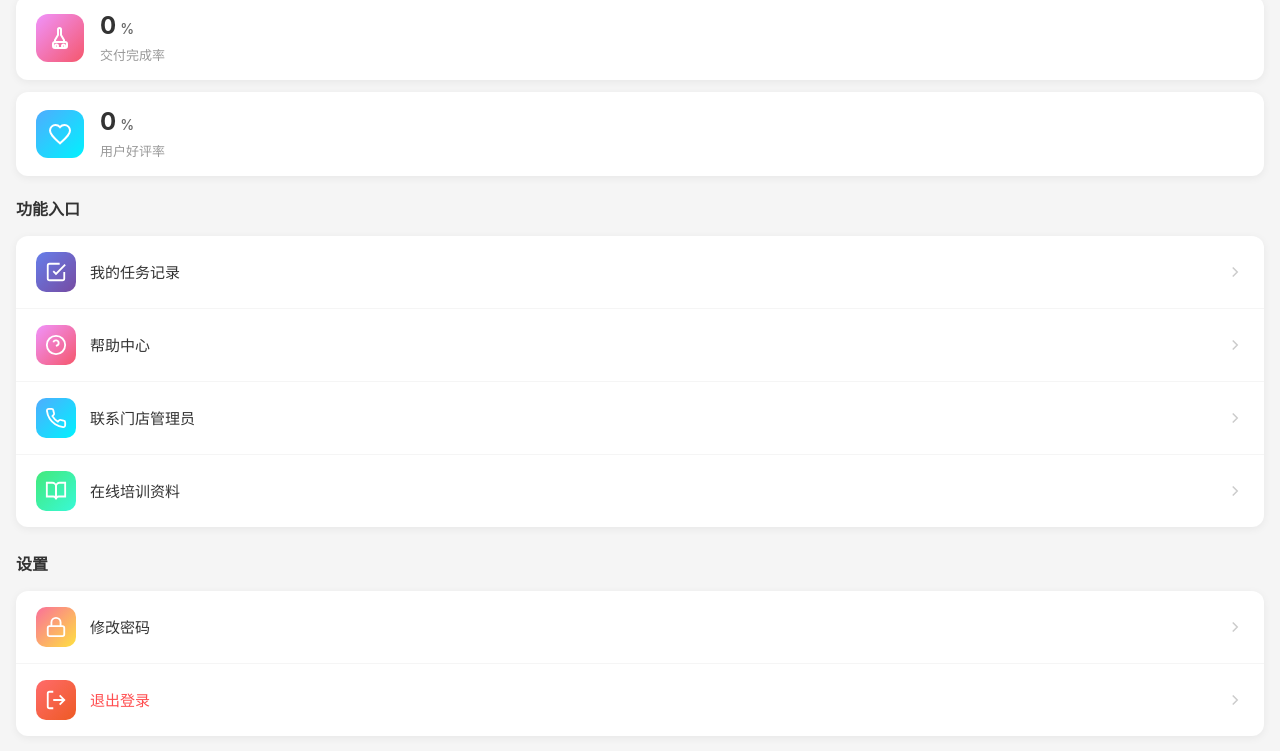
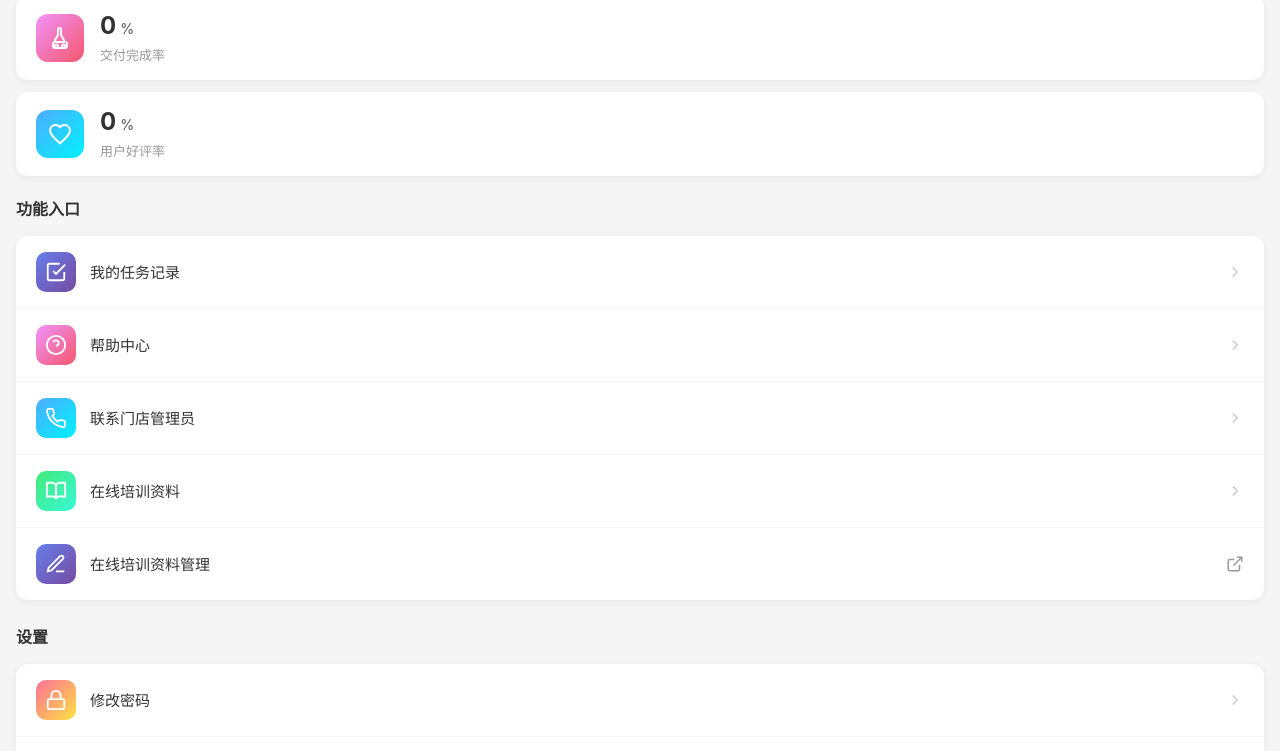
Before and after one commit to zhijie435/trae-yxz-020-staff-profile-training, a Vue app in the folder frontend/: page / in a window 1280 px wide. Shown: the part 395-1146 px from the top of the page. Built offline with nearby package versions, Linux system fonts and the light colour scheme; no server answers.

Commit message:
.3999348844658896:4860dbadc5dcfcf8a729abebd53eb3e3_6a35dd3dc96528e71ef0bdf1.6a35de1ac96528e71ef0be2d.6a35de1a83d05fab4628e5cd:Trae CN.T(2026/6/20 08:26:02)

```diff
--- a/frontend/src/components/UserProfile.vue
+++ b/frontend/src/components/UserProfile.vue
@@ -133,6 +133,21 @@
           <div class="feature-label">在线培训资料</div>
           <svg class="feature-arrow" viewBox="0 0 24 24" fill="none" stroke="currentColor" stroke-width="2">
             <polyline points="9 18 15 12 9 6"/>
+          </svg>
+        </div>
+
+        <div class="feature-item" @click="handleFeatureClick('trainingManage')">
+          <div class="feature-icon feature-training-manage">
+            <svg viewBox="0 0 24 24" fill="none" stroke="currentColor" stroke-width="2">
+              <path d="M12 20h9"/>
+              <path d="M16.5 3.5a2.121 2.121 0 0 1 3 3L7 19l-4 1 1-4L16.5 3.5z"/>
+            </svg>
+          </div>
+          <div class="feature-label">在线培训资料管理</div>
+          <svg class="feature-external" viewBox="0 0 24 24" fill="none" stroke="currentColor" stroke-width="2">
+            <path d="M18 13v6a2 2 0 0 1-2 2H5a2 2 0 0 1-2-2V8a2 2 0 0 1 2-2h6"/>
+            <polyline points="15 3 21 3 21 9"/>
+            <line x1="10" y1="14" x2="21" y2="3"/>
           </svg>
         </div>
       </div>
@@ -327,10 +342,21 @@ const featureNames = {
   tasks: '我的任务记录',
   help: '帮助中心',
   contact: '联系门店管理员',
-  training: '在线培训资料'
+  training: '在线培训资料',
+  trainingManage: '在线培训资料管理'
+};
+
+const featureUrls = {
+  trainingManage: 'https://hq-admin.example.com/training'
 };
 
 const handleFeatureClick = (feature) => {
+  if (feature === 'trainingManage') {
+    const url = featureUrls[feature];
+    console.log(`跳转到总部后台：${url}`);
+    window.open(url, '_blank');
+    return;
+  }
   console.log(`点击功能入口：${featureNames[feature]}`);
   alert(`即将进入：${featureNames[feature]}`);
 };
@@ -603,6 +629,11 @@ onMounted(fetchProfile);
   color: #fff;
 }
 
+.feature-training-manage {
+  background: linear-gradient(135deg, #667eea 0%, #764ba2 100%);
+  color: #fff;
+}
+
 .feature-label {
   flex: 1;
   font-size: 15px;
@@ -614,6 +645,13 @@ onMounted(fetchProfile);
   width: 18px;
   height: 18px;
   color: #ccc;
+  flex-shrink: 0;
+}
+
+.feature-external {
+  width: 18px;
+  height: 18px;
+  color: #999;
   flex-shrink: 0;
 }
 
```
